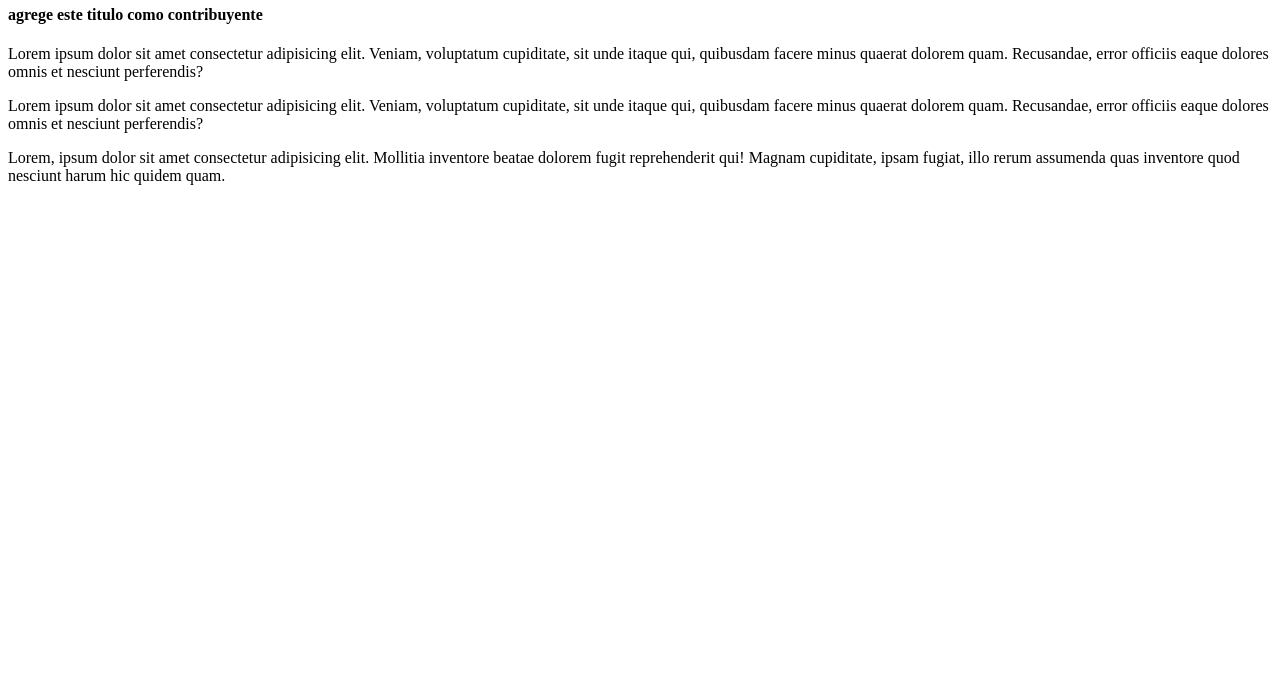
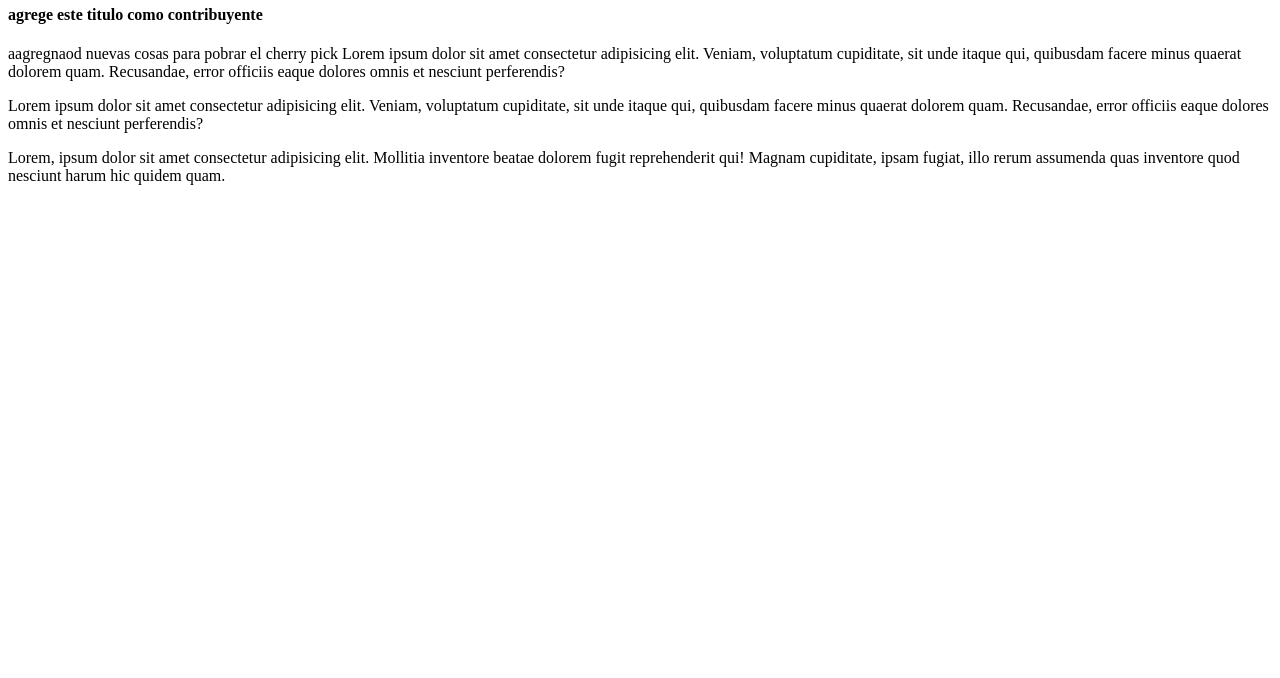
Before and after one commit to anthonyStarkInd/practica1, a plain HTML site: page index.html in a window 1280 px wide. Shown: the part 122-800 px from the top of the page. Drawn offline with Linux system fonts and the light colour scheme.

Commit message:
prueba 1 cherry

```diff
--- a/index.html
+++ b/index.html
@@ -15,6 +15,7 @@
     </header>
     <section>
       <p>
+        aagregnaod nuevas cosas para pobrar el cherry pick
         Lorem ipsum dolor sit amet consectetur adipisicing elit. Veniam,
         voluptatum cupiditate, sit unde itaque qui, quibusdam facere minus
         quaerat dolorem quam. Recusandae, error officiis eaque dolores omnis et
```
